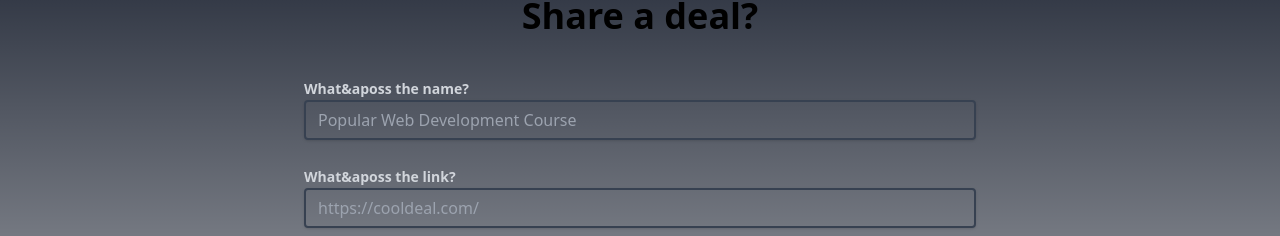
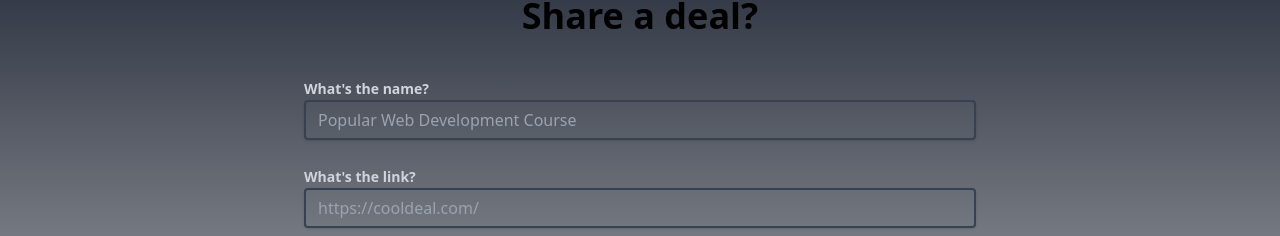
Before and after one commit to Learn-Build-Teach/deals-for-devs, a Next.js app: page /deals/add in a window 1280 px wide. Shown: the part 132-368 px from the top of the page. Built offline with nearby package versions, Linux system fonts and the light colour scheme; no server answers.

Commit message:
Fixed html apostrophe

```diff
--- a/src/app/deals/add/DealForm.tsx
+++ b/src/app/deals/add/DealForm.tsx
@@ -47,7 +47,7 @@ export default function DealForm() {
             htmlFor="name"
             aria-label="Name"
           >
-            What&aposs the name?
+            {"What's the name?"}
           </label>
           <input
             className="shadow appearance-none border-2 border-gray-700 rounded w-full py-2 px-3 text-gray-300 leading-tight focus:outline-none focus:shadow-outline bg-transparent "
@@ -64,7 +64,7 @@ export default function DealForm() {
             htmlFor="link"
             aria-label="Link"
           >
-            What&aposs the link?
+            {"What's the link?"}
           </label>
           <input
             className="shadow appearance-none border-2 border-gray-700 rounded w-full py-2 px-3 text-gray-300 leading-tight focus:outline-none focus:shadow-outline bg-transparent "
```
